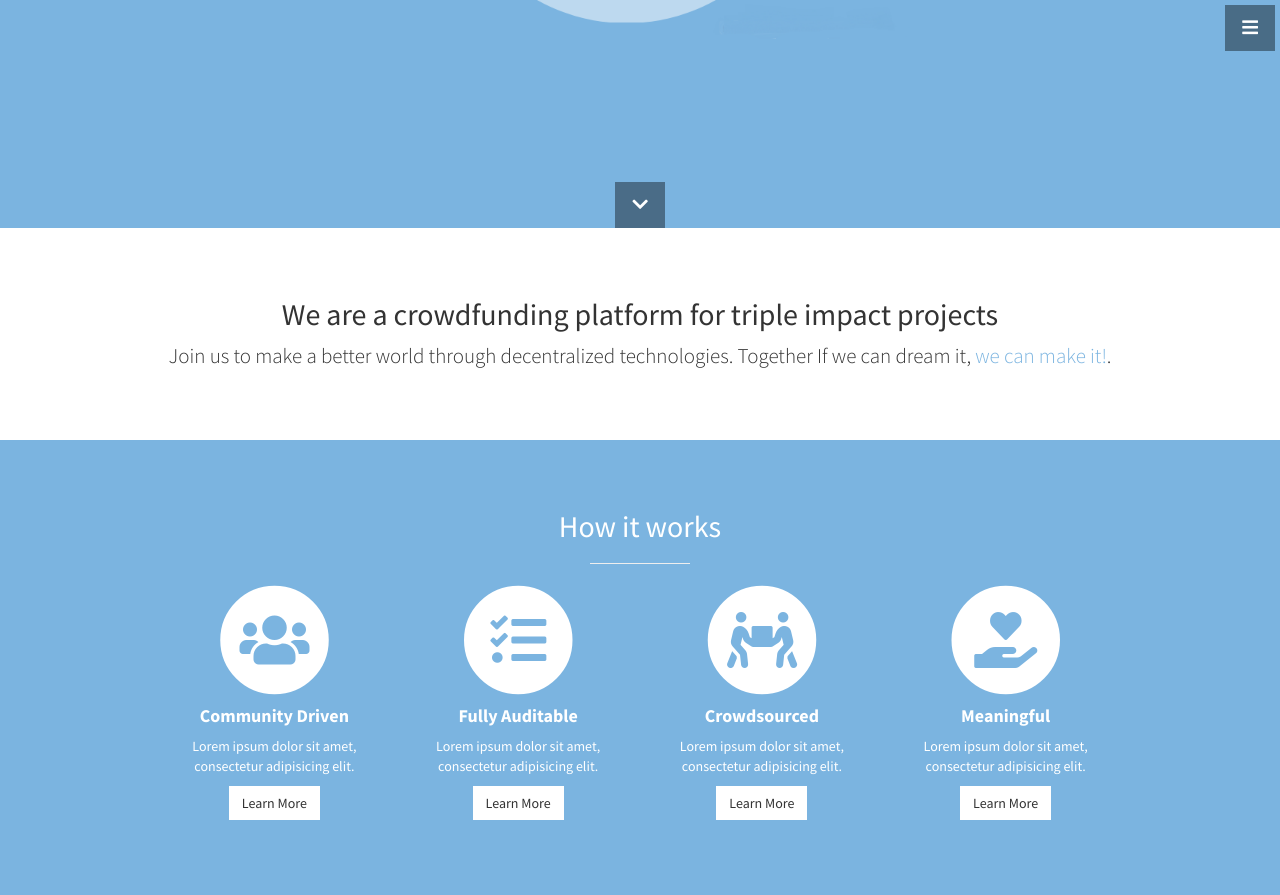
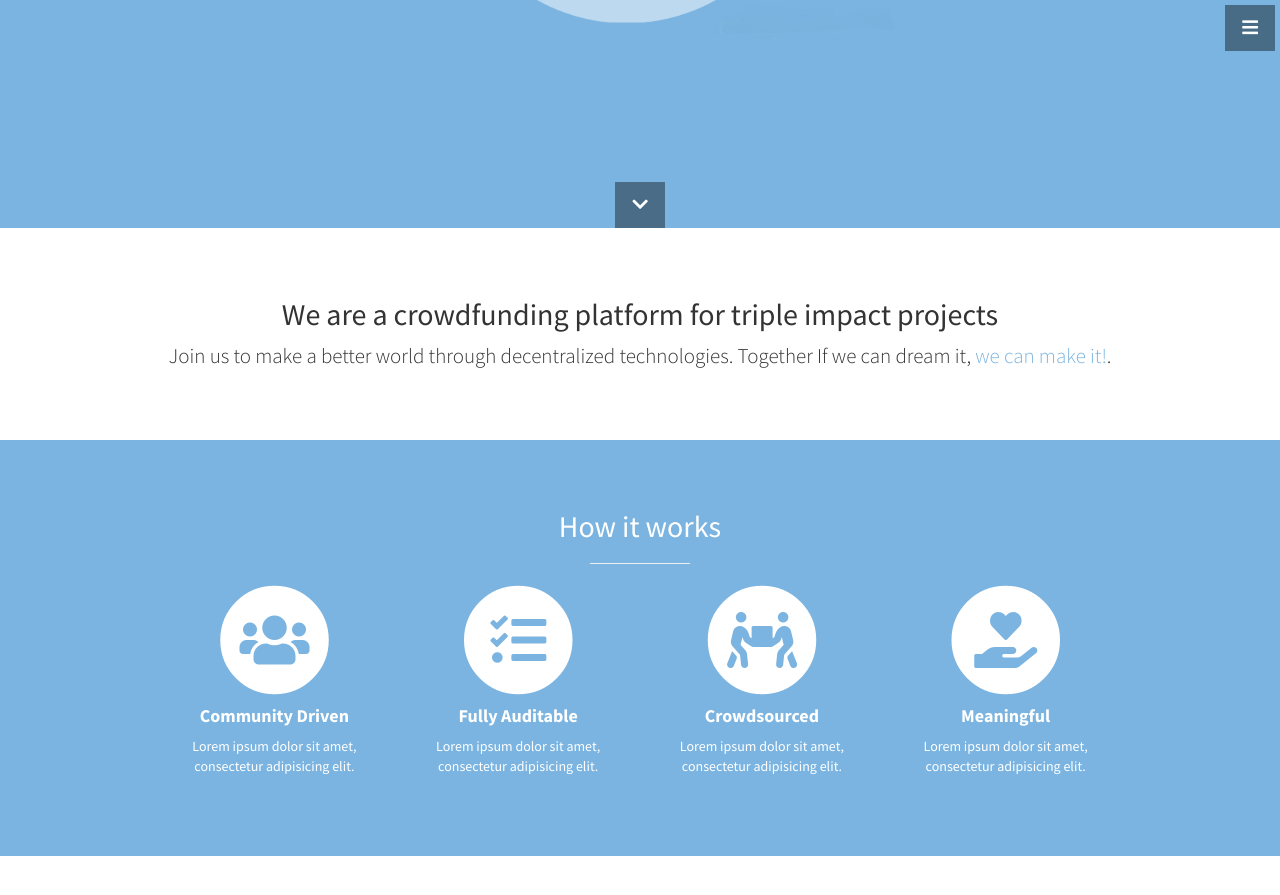
Before and after one commit to venphi/venphi.github.io, a Jekyll site: the page built from index.html, in a window 1280 px wide and 900 px high, scrolled down 672 px. Shown: the top 895 px of the window. Built offline with Jekyll 4.4.1, drawn with Linux system fonts in a browser that asks for light colours; nearby versions of some CDN libraries; after the commit the page ends 1528 px from its top, so only the background shows below that.

Commit message:
hide learn more buttons

```diff
--- a/_includes/services.html
+++ b/_includes/services.html
@@ -16,7 +16,7 @@
                 <strong>Community Driven</strong>
               </h4>
               <p>Lorem ipsum dolor sit amet, consectetur adipisicing elit.</p>
-              <a href="#" class="btn btn-light">Learn More</a>
+              <!--a href="#" class="btn btn-light">Learn More</a-->
             </div>
           </div>
           <div class="col-md-3 col-sm-6">
@@ -29,7 +29,7 @@
                 <strong>Fully Auditable</strong>
               </h4>
               <p>Lorem ipsum dolor sit amet, consectetur adipisicing elit.</p>
-              <a href="#" class="btn btn-light">Learn More</a>
+              <!--a href="#" class="btn btn-light">Learn More</a-->
             </div>
           </div>
           <div class="col-md-3 col-sm-6">
@@ -42,7 +42,7 @@
                 <strong>Crowdsourced</strong>
               </h4>
               <p>Lorem ipsum dolor sit amet, consectetur adipisicing elit.</p>
-              <a href="#" class="btn btn-light">Learn More</a>
+              <!--a href="#" class="btn btn-light">Learn More</a-->
             </div>
           </div>
           <div class="col-md-3 col-sm-6">
@@ -55,7 +55,7 @@
                 <strong>Meaningful</strong>
               </h4>
               <p>Lorem ipsum dolor sit amet, consectetur adipisicing elit.</p>
-              <a href="#" class="btn btn-light">Learn More</a>
+              <!--a href="#" class="btn btn-light">Learn More</a-->
             </div>
           </div>
         </div>
```
